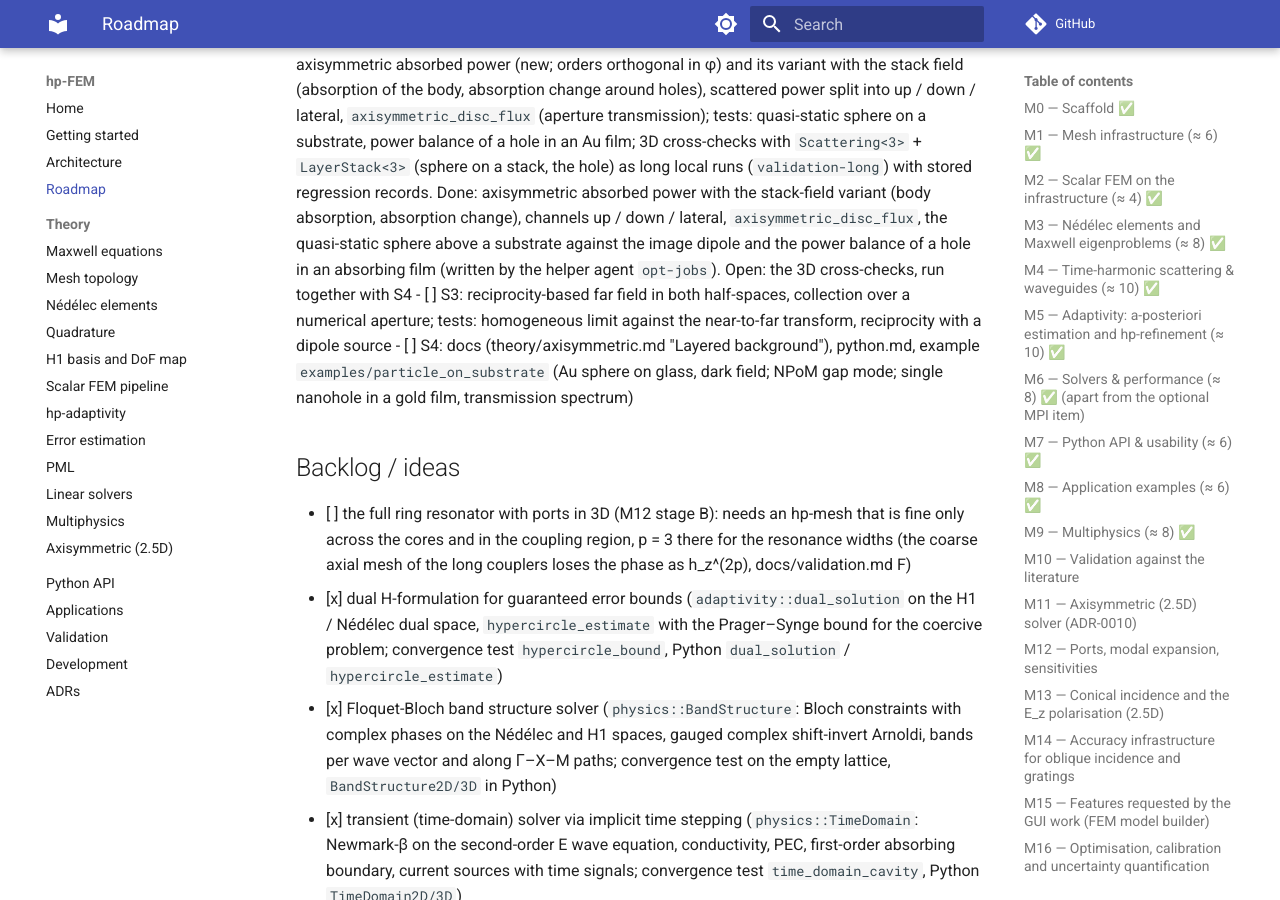
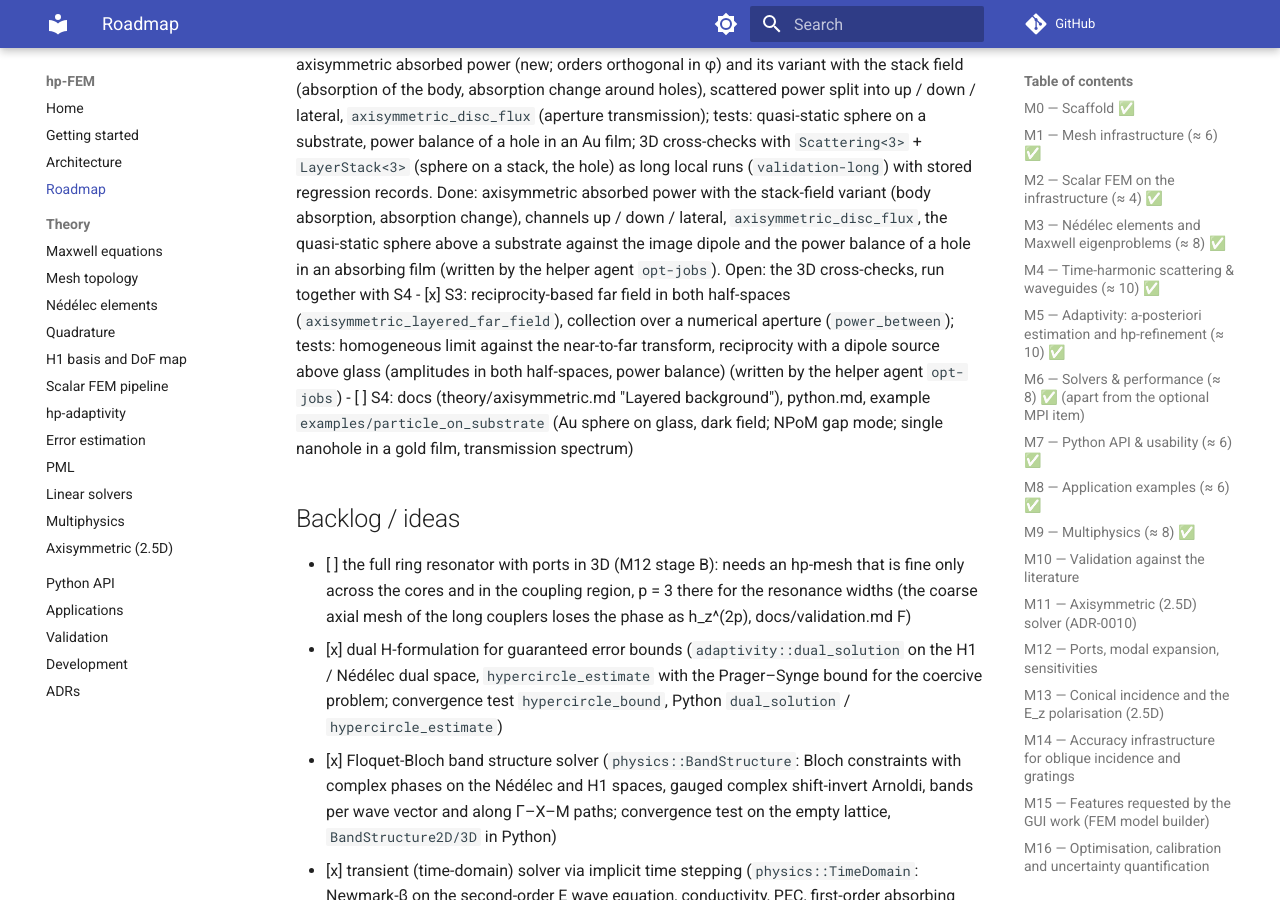
Before and after one commit to PhotonPower/hp-FEM, an MkDocs documentation site: the page built from docs/roadmap.md, in a window 1280 px wide and 900 px high, scrolled down 12903 px. Built offline with MkDocs 1.6.1 and Material for MkDocs 9.7.7, drawn with Linux system fonts in a browser that asks for light colours; comment, search, counter and statistics services are not loaded.

Commit message:
docs: M18 S3 changelog and roadmap tick
Co-Authored-By: Claude Opus 5.5 <noreply@anthropic.com>

```diff
--- a/docs/roadmap.md
+++ b/docs/roadmap.md
@@ -487,8 +487,10 @@ particles on substrates, nanoparticle-on-mirror, holes and grooves in films (neg
   change), channels up / down / lateral, `axisymmetric_disc_flux`, the quasi-static sphere above
   a substrate against the image dipole and the power balance of a hole in an absorbing film
   (written by the helper agent `opt-jobs`). Open: the 3D cross-checks, run together with S4
-- [ ] S3: reciprocity-based far field in both half-spaces, collection over a numerical aperture;
-  tests: homogeneous limit against the near-to-far transform, reciprocity with a dipole source
+- [x] S3: reciprocity-based far field in both half-spaces (`axisymmetric_layered_far_field`),
+  collection over a numerical aperture (`power_between`); tests: homogeneous limit against the
+  near-to-far transform, reciprocity with a dipole source above glass (amplitudes in both
+  half-spaces, power balance) (written by the helper agent `opt-jobs`)
 - [ ] S4: docs (theory/axisymmetric.md "Layered background"), python.md, example
   `examples/particle_on_substrate` (Au sphere on glass, dark field; NPoM gap mode; single nanohole
   in a gold film, transmission spectrum)
```
Also changed, not shown: CHANGELOG.md (+7 -0 lines).
